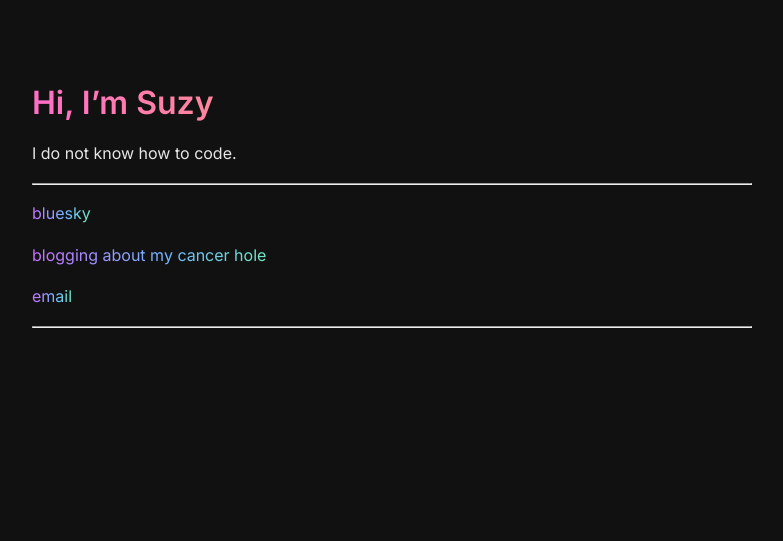
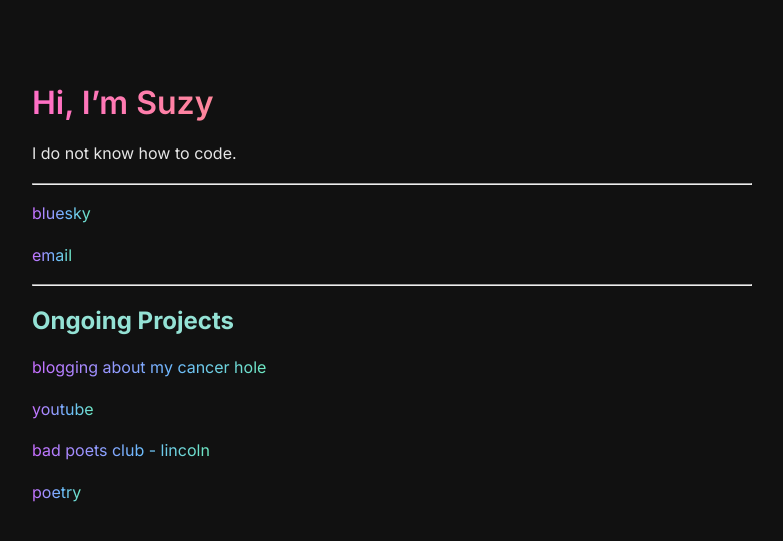
Before and after one commit to Marmitewarlock/suzal, a Jekyll site: the page built from index.md, in a window 1280 px wide. Shown: the top 541 px of the page, without its empty margins (248-1031 px from the left). Built offline with Jekyll 4.4.1, drawn with Linux system fonts in a browser that asks for light colours; our own code applies the rules of GitHub Pages for plain Markdown files.

Commit message:
Update index.md

```diff
--- a/index.md
+++ b/index.md
@@ -11,8 +11,16 @@ I do not know how to code.
 
 [bluesky](https://bsky.app/profile/suz.al)
 
-[blogging about my cancer hole](https://blog.suz.al)
-
 [email](mailto:hello@suz.al)
 
 ---
+
+## Ongoing Projects
+
+[blogging about my cancer hole](https://blog.suz.al)
+
+[youtube](https://youtube.com/suzetube)
+
+[bad poets club - lincoln](https://linktr.ee/badpoetsclub)
+
+[poetry](https://linumcatharticum.wordpress.com/)
```
